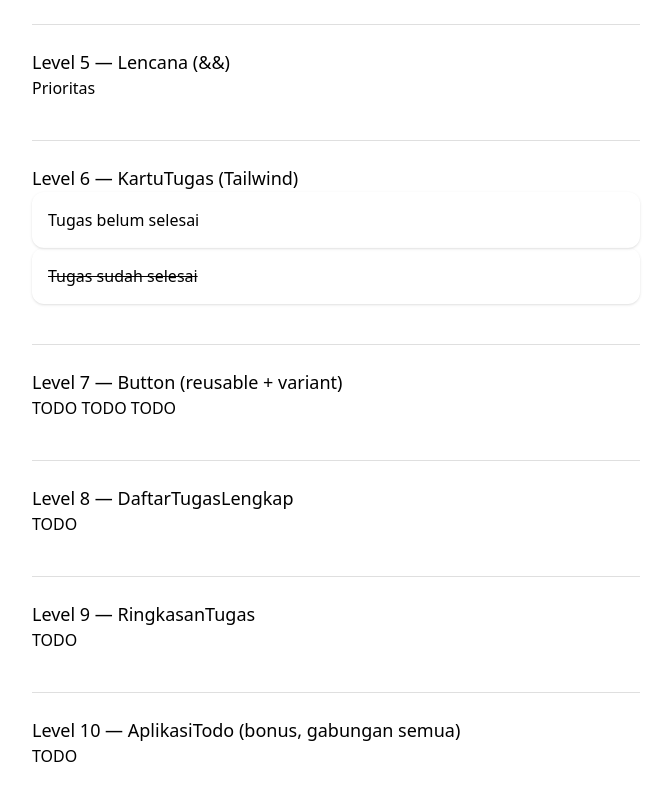
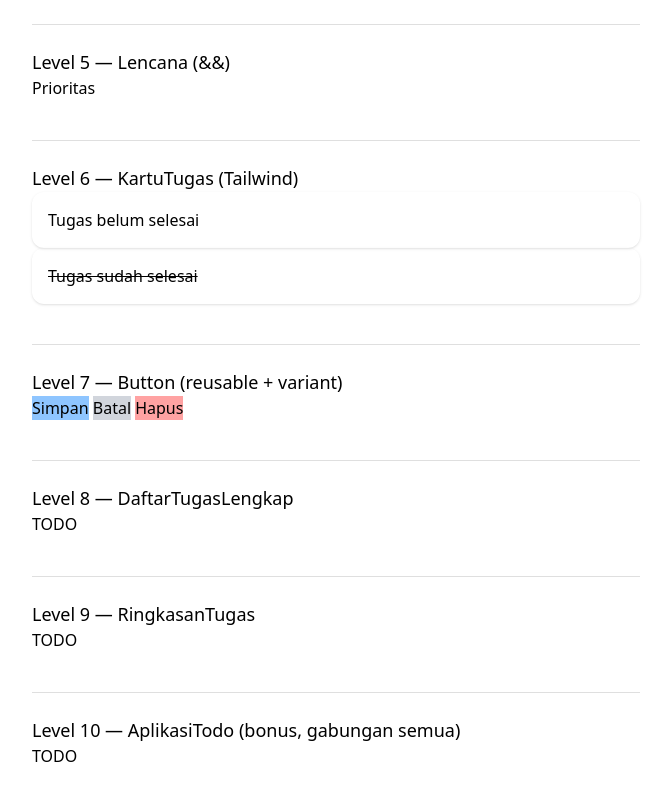
Before and after one commit to webdev-if-its/frontend-5053241025, a React (Vite) app in the folder pertemuan-03/: page / in a window 1280 px wide. Shown: the part 796-1596 px from the top of the page, without its empty margins (304-975 px from the left). Built offline with nearby package versions, Linux system fonts and the light colour scheme.

Commit message:
Pertemuan-03: Level 7 Selesai

```diff
--- a/pertemuan-03/src/components/Button.tsx
+++ b/pertemuan-03/src/components/Button.tsx
@@ -7,6 +7,21 @@
 //   warna latar berbeda per variant) — ini komponen REUSABLE: satu
 //   komponen, tiga tampilan, diatur lewat props.
 // Lihat SOAL.md untuk kontrak lengkap.
-export function Button(props: any) {
-  return <button>TODO</button>
+
+type VariantProps = {
+  variant: 'primary' | 'secondary' | 'danger';
+  children: React.ReactNode;
+  onClick?: () => void;
+};
+
+export function Button({ variant, children, onClick }: VariantProps) {
+
+  if (variant === "primary") {
+    return <button className="bg-blue-300" onClick={onClick}>{children}</button>
+  } else if (variant === "secondary") {
+    return <button className="bg-gray-300" onClick={onClick}>{children}</button>
+  } else if (variant === "danger") {
+    return <button className="bg-red-300" onClick={onClick}>{children}</button>
+  }
+
 }
```
